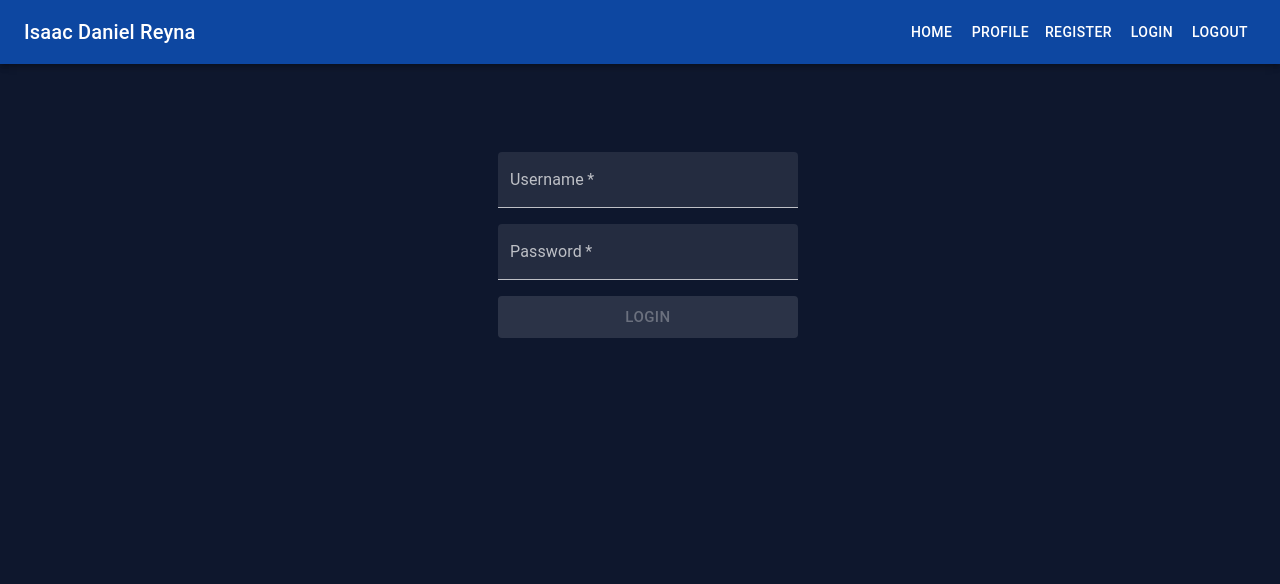
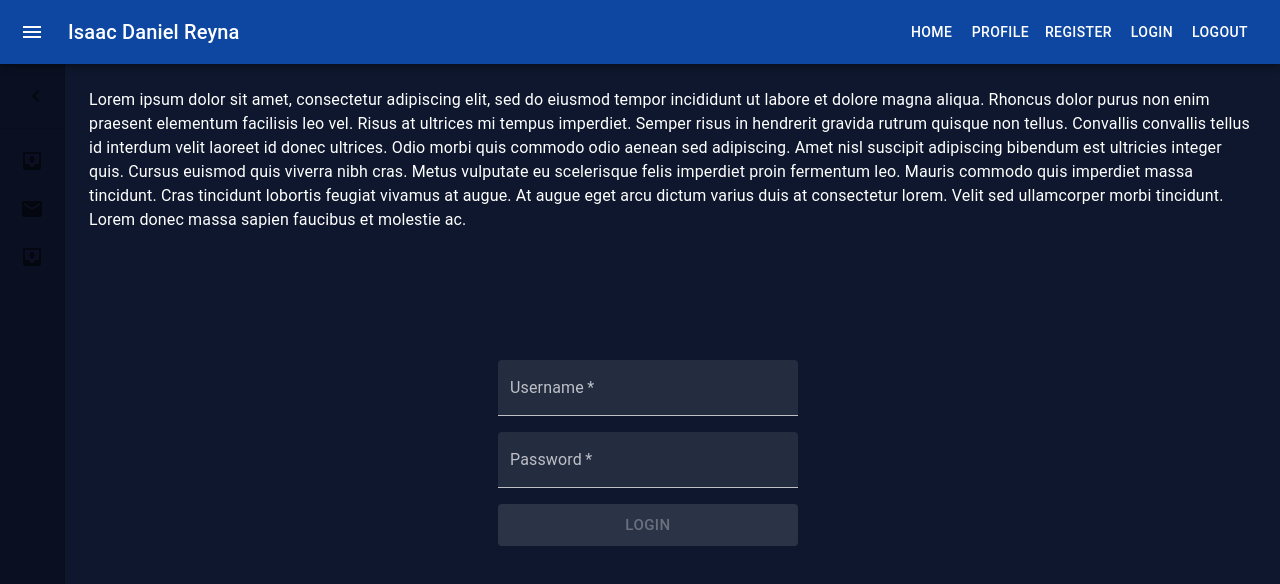
Before and after one commit to IsaacDanielReyna/react-sandbox, a React (Create React App) app: page /login in a window 1280 px wide. Shown: the top 584 px of the page. Built offline with nearby package versions, Linux system fonts and the light colour scheme.

Commit message:
Added sidebar navigation

```diff
--- a/src/App.js
+++ b/src/App.js
@@ -1,3 +1,4 @@
+import { useState } from 'react';
 import { BrowserRouter as Router, Route, Switch } from 'react-router-dom';
 import { ThemeProvider } from '@material-ui/core/styles';
 import CssBaseline from '@material-ui/core/CssBaseline';
@@ -11,13 +12,40 @@ import Navigation from './components/common/navigation/Navigation';
 import PrivateRoute from './components/common/private-route/PrivateRoute';
 import Container from '@material-ui/core/Container';
 import Register from './components/register/Register';
+import SideBar from './components/common/sidebar/SideBar';
+import Box from '@mui/material/Box';
+import { Typography } from '@material-ui/core';
 
 export default function App() {
+    const [open, setOpen] = useState(false);
+    const toggleDrawer = () => {
+        setOpen(!open);
+    }
+
     return (
         <ThemeProvider theme={CyberTheme}>
             <CssBaseline />
             <Router>
-                <Navigation />
+                <Navigation toggleDrawer={toggleDrawer} open={open}/>
+                <Box sx={{ display: 'flex' }}>
+                    <SideBar isOpen={open}/>
+                    <Box sx={{ flexGrow: 1, p: 3 }}>
+                        <Typography paragraph>
+                        Lorem ipsum dolor sit amet, consectetur adipiscing elit, sed do eiusmod
+                        tempor incididunt ut labore et dolore magna aliqua. Rhoncus dolor purus non
+                        enim praesent elementum facilisis leo vel. Risus at ultrices mi tempus
+                        imperdiet. Semper risus in hendrerit gravida rutrum quisque non tellus.
+                        Convallis convallis tellus id interdum velit laoreet id donec ultrices.
+                        Odio morbi quis commodo odio aenean sed adipiscing. Amet nisl suscipit
+                        adipiscing bibendum est ultricies integer quis. Cursus euismod quis viverra
+                        nibh cras. Metus vulputate eu scelerisque felis imperdiet proin fermentum
+                        leo. Mauris commodo quis imperdiet massa tincidunt. Cras tincidunt lobortis
+                        feugiat vivamus at augue. At augue eget arcu dictum varius duis at
+                        consectetur lorem. Velit sed ullamcorper morbi tincidunt. Lorem donec massa
+                        sapien faucibus et molestie ac.
+                        </Typography>
+                    </Box>
+                </Box>
                 <Container>
                     <Switch>
                         <PrivateRoute exact path='/' component={Home} />
--- a/src/components/common/navigation/Navigation.js
+++ b/src/components/common/navigation/Navigation.js
@@ -1,6 +1,9 @@
-import { AppBar, Button, makeStyles, Toolbar, Typography } from '@material-ui/core';
 import React from 'react';
 import { Link } from 'react-router-dom';
+import { AppBar, Button, makeStyles, Toolbar, Typography } from '@material-ui/core';
+import IconButton from '@mui/material/IconButton';
+import MenuIcon from '@mui/icons-material/Menu';
+import MenuOpenIcon from '@mui/icons-material/MenuOpen';
 
 const useStyles = makeStyles((theme) => ({
     root: {
@@ -8,6 +11,8 @@ const useStyles = makeStyles((theme) => ({
         '& a': {
             textDecoration: 'none',
         },
+        position: 'relative',
+        zIndex: 1,
     },
     menuButton: {
         marginRight: theme.spacing(2),
@@ -17,13 +22,24 @@ const useStyles = makeStyles((theme) => ({
     },
 }));
 
-export default function Navigation() {
+export default function Navigation({toggleDrawer, open}) {
     const classes = useStyles();
+
     return (
+        <>
         <div className={classes.root}>
             <AppBar position='static'>
                 <Toolbar>
-                    <Typography variant='h6' className={classes.title}>
+                    <IconButton
+                        color="inherit"
+                        aria-label="open drawer"
+                        onClick={toggleDrawer}
+                        edge="start"
+                        sx={{ mr: 2 }}
+                        >
+                            {open ? <MenuOpenIcon /> : <MenuIcon /> }
+                    </IconButton>
+                    <Typography variant='h6' className={classes.title} onClick={() => {toggleDrawer(true)}}>
                         Isaac Daniel Reyna
                     </Typography>
                     <Link to='/'>
@@ -44,5 +60,6 @@ export default function Navigation() {
                 </Toolbar>
             </AppBar>
         </div>
+        </>
     );
 }
--- /dev/null
+++ b/src/components/common/sidebar/SideBar.js
@@ -0,0 +1,108 @@
+import * as React from 'react';
+import { styled } from '@mui/material/styles';
+import MuiDrawer from '@mui/material/Drawer';
+import Divider from '@mui/material/Divider';
+import IconButton from '@mui/material/IconButton';
+import ChevronLeftIcon from '@mui/icons-material/ChevronLeft';
+import Toolbar from '@mui/material/Toolbar';
+import List from '@mui/material/List';
+import ListItem from '@mui/material/ListItem';
+import ListItemIcon from '@mui/material/ListItemIcon';
+import ListItemButton from '@mui/material/ListItemButton';
+import ListItemText from '@mui/material/ListItemText';
+import InboxIcon from '@mui/icons-material/MoveToInbox';
+import MailIcon from '@mui/icons-material/Mail';
+
+const drawerWidth = 240;
+
+const openedMixin = (theme) => ({
+
+  width: drawerWidth,
+  transition: theme.transitions.create('width', {
+    easing: theme.transitions.easing.sharp,
+    duration: theme.transitions.duration.enteringScreen,
+  }),
+  overflowX: 'hidden',
+  background: '#0a1021',
+  color: 'white'
+});
+
+const closedMixin = (theme) => ({
+  transition: theme.transitions.create('width', {
+    easing: theme.transitions.easing.sharp,
+    duration: theme.transitions.duration.leavingScreen,
+  }),
+  overflowX: 'hidden',
+  width: `calc(${theme.spacing(7)} + 1px)`,
+  [theme.breakpoints.up('sm')]: {
+    width: `calc(${theme.spacing(8)} + 1px)`,
+  },
+  background: '#0a1021',
+  color: 'white'
+});
+
+const DrawerHeader = styled('div')(({ theme }) => ({
+  display: 'flex', //done
+  alignItems: 'center', //done
+  justifyContent: 'flex-end', //done
+  padding: theme.spacing(0, 1), //done
+  // necessary for content to be below app bar //done
+  ...theme.mixins.toolbar, //done
+}));
+
+const Drawer = styled(MuiDrawer, { shouldForwardProp: (prop) => prop !== 'open' })(
+  ({ theme, open }) => ({
+    width: drawerWidth,
+    flexShrink: 0,
+    whiteSpace: 'nowrap',
+    boxSizing: 'border-box',
+    ...(open && {
+      ...openedMixin(theme),
+      '& .MuiDrawer-paper': openedMixin(theme),
+    }),
+    ...(!open && {
+      ...closedMixin(theme),
+      '& .MuiDrawer-paper': closedMixin(theme),
+    }),
+  }),
+);
+
+export default function SideBar({isOpen}) {
+
+  return (
+      <Drawer variant="permanent" open={isOpen} sx={{zIndex: 0}}>
+      <Toolbar />
+        <DrawerHeader>
+          <IconButton>
+            <ChevronLeftIcon />
+          </IconButton>
+        </DrawerHeader>
+        <Divider />
+        <List>
+          {['All mail', 'Trash', 'Spam'].map((text, index) => (
+            <ListItem key={text} disablePadding sx={{ display: 'block' }}>
+              <ListItemButton
+                sx={{
+                  minHeight: 48,
+                  justifyContent: isOpen ? 'initial' : 'center',
+                  px: 2.5,
+                }}
+              >
+                <ListItemIcon
+                  sx={{
+                    minWidth: 0,
+                    mr: isOpen ? 3 : 'auto',
+                    justifyContent: 'center',
+                  }}
+                >
+                  {index % 2 === 0 ? <InboxIcon /> : <MailIcon />}
+                </ListItemIcon>
+                <ListItemText primary={text} sx={{ opacity: isOpen ? 1 : 0 }} />
+              </ListItemButton>
+            </ListItem>
+          ))}
+        </List>
+
+      </Drawer>
+  );
+}
--- a/src/components/home/Home.js
+++ b/src/components/home/Home.js
@@ -1,5 +1,4 @@
 import React, { useState } from 'react';
-import axios from "axios";
 import { DataGrid } from '@material-ui/data-grid';
 import IconButton from '@mui/material/IconButton';
 import Stack from '@mui/material/Stack';
--- a/src/components/profile/Profile.js
+++ b/src/components/profile/Profile.js
@@ -17,6 +17,7 @@ export default function Profile(props) {
                 setUser(response.data);
             }
         });
+        // eslint-disable-next-line react-hooks/exhaustive-deps
     }, []);
 
     return (
```
